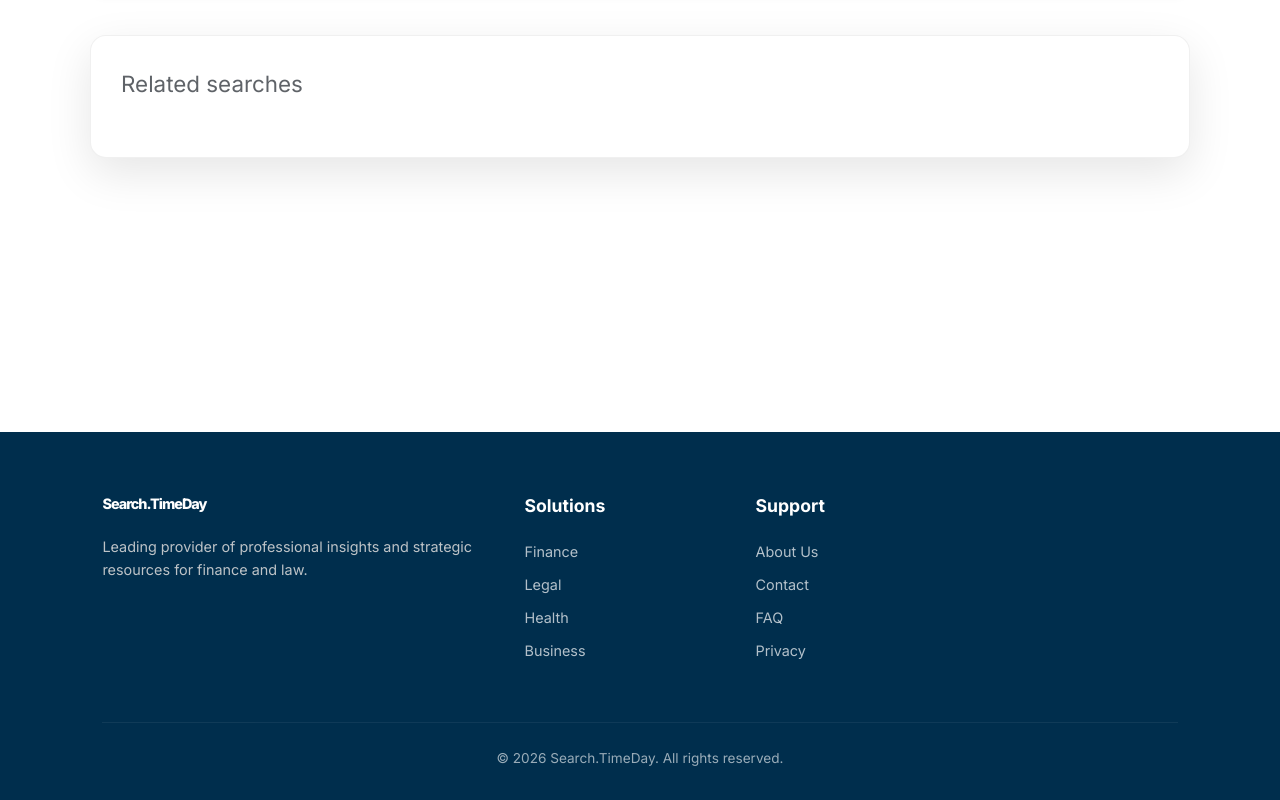
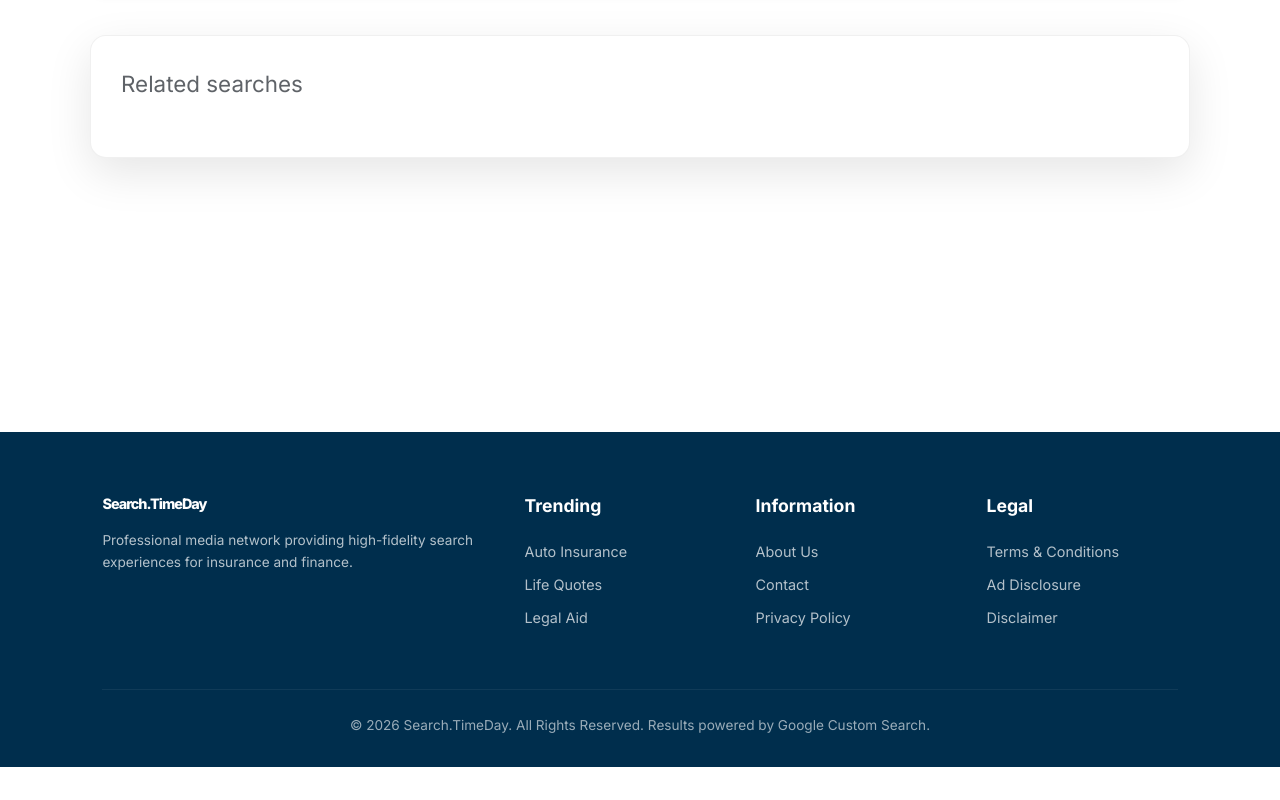
Before and after one commit to djveryvn102/search-timedaynet, a plain HTML site: page search.html in a window 1280 px wide. Shown: the part 323-1123 px from the top of the page. After the commit the page ends 1090 px from the top, so only its background shows below. Drawn offline with Linux system fonts and the light colour scheme.

Commit message:
q
qqqqqqq

```diff
--- a/search.html
+++ b/search.html
@@ -14,6 +14,7 @@
             --muted: #5f6368; --bg: #ffffff; --surface: #f8f9fa;
             --border: #dadce0; --shadow: 0 4px 12px rgba(0,0,0,0.08);
             --container: 1140px;
+            --accent-orange: #ef7d00;
         }
         * { box-sizing: border-box; margin: 0; padding: 0; font-family: 'Inter', sans-serif; }
         body { background: var(--bg); color: var(--text); line-height: 1.6; }
@@ -30,7 +31,6 @@
         .search-header { margin-bottom: 30px; border-bottom: 2px solid var(--surface); padding-bottom: 20px; }
         .search-header h1 { font-size: clamp(1.8rem, 4vw, 2.2rem); color: var(--dark); font-weight: 800; }
 
-        /* CẤU TRÚC TỐI ƯU CHO GOOGLE CSE */
         .search-results-box {
             background: #fff;
             border: 1px solid var(--border);
@@ -46,7 +46,7 @@
         .f-col a { color: rgba(255,255,255,0.7); display: block; margin-bottom: 10px; font-size: 0.9rem; }
         .f-bottom { text-align: center; margin-top: 50px; padding-top: 25px; border-top: 1px solid rgba(255,255,255,0.1); font-size: 0.85rem; opacity: 0.6; }
 
-        /* TÙY CHỈNH GIAO DIỆN GOOGLE CSE ĐỂ ĐỒNG BỘ MÀU SẮC */
+        /* TÙY CHỈNH GIAO DIỆN GOOGLE CSE */
         .gsc-control-cse { padding: 0 !important; border: none !important; }
         .gs-title { color: var(--primary) !important; font-weight: 700 !important; font-size: 1.2rem !important; }
         .gs-snippet { color: var(--muted) !important; line-height: 1.5 !important; }
@@ -57,7 +57,7 @@
             padding: 5px 10px !important;
         }
 
-        /* TỐI ƯU QUẢNG CÁO GOOGLE ADS (CSE) */
+        /* TỐI ƯU QUẢNG CÁO GOOGLE ADS */
         .gsc-webResult.gsc-result.gsc-promotion {
             background-color: #fffdf5 !important;
             border: 1px solid #ffeeba !important;
@@ -122,20 +122,7 @@
             font-weight: 700 !important;
         }
 
-        /* RESPONSIVE */
-        @media (min-width: 768px) and (max-width: 1024px) {
-            .f-grid { grid-template-columns: 1fr 1fr; }
-            .search-results-box { padding: 25px; border-radius: 14px; }
-        }
-        @media (max-width: 767px) {
-            .search-results-box { padding: 15px; }
-            .gs-promotion .gs-title, .gs-promotion .gs-title * { font-size: 1.2rem !important; }
-            .gs-promotion .gs-snippet { font-size: 1rem !important; }
-            .nav-links { gap: 15px; font-size: 0.85rem; }
-            nav { padding: 0 5%; }
-        }
-
-        /* --- RSOC BOX --- */
+        /* RSOC BOX */
         .rsoc-box {
             background: #fff; border-radius: 16px; padding: 30px;
             box-shadow: 0 15px 45px rgba(0,0,0,0.1); margin: 45px 0;
@@ -158,6 +145,20 @@
         }
         .rsoc-text-content { display: flex; align-items: center; gap: 15px; }
         .rsoc-arrow { font-size: 1.3rem; opacity: 0.9; }
+
+        /* RESPONSIVE */
+        @media (min-width: 768px) and (max-width: 1024px) {
+            .f-grid { grid-template-columns: 1fr 1fr; }
+            .search-results-box { padding: 25px; border-radius: 14px; }
+        }
+        @media (max-width: 767px) {
+            .search-results-box { padding: 15px; }
+            .rsoc-item { font-size: 1.1rem; padding: 15px 20px; }
+            .gs-promotion .gs-title, .gs-promotion .gs-title * { font-size: 1.2rem !important; }
+            .gs-promotion .gs-snippet { font-size: 1rem !important; }
+            .nav-links { gap: 15px; font-size: 0.85rem; }
+            nav { padding: 0 5%; }
+        }
     </style>
 </head>
 <body>
@@ -180,29 +181,40 @@
             <script async src="https://cse.google.com/cse.js?cx=5049fa08ffab28b5a"></script>
             <div class="gcse-search"></div>
         </div>
-<div class="rsoc-box">
-                <div class="rsoc-title">Related searches</div>
-                <div class="rsoc-list rsoc-placeholder"></div>
-            </div>
+        <div class="rsoc-box">
+            <div class="rsoc-title">Related searches</div>
+            <div class="rsoc-list rsoc-placeholder"></div>
+        </div>
     </main>
 
     <footer>
         <div class="f-grid">
             <div class="f-col">
-                <a href="https://search.timeday.net/" class="logo" style="color:#fff; margin-bottom: 20px; display: block;">Search.TimeDay</a>
-                <p style="color: #bdc3c7; font-size: 0.9rem;">Leading provider of professional insights and strategic resources for finance and law.</p>
+                <a href="https://search.timeday.net/" class="logo" style="color:#fff; margin-bottom:15px; display:block;">Search.TimeDay</a>
+                <p style="opacity: 0.7; font-size: 0.85rem;">Professional media network providing high-fidelity search experiences for insurance and finance.</p>
             </div>
             <div class="f-col">
-                <h4>Solutions</h4>
-                <a href="#">Finance</a><a href="#">Legal</a><a href="#">Health</a><a href="#">Business</a>
+                <h4>Trending</h4>
+                <a href="category.html">Auto Insurance</a>
+                <a href="category.html">Life Quotes</a>
+                <a href="category.html">Legal Aid</a>
             </div>
             <div class="f-col">
-                <h4>Support</h4>
-                <a href="#">About Us</a><a href="#">Contact</a><a href="#">FAQ</a><a href="#">Privacy</a>
+                <h4>Information</h4>
+                <a href="about.html">About Us</a>
+                <a href="contact.html">Contact</a>
+                <a href="privacy.html">Privacy Policy</a>
             </div>
-
+            <div class="f-col">
+                <h4>Legal</h4>
+                <a href="terms.html">Terms & Conditions</a>
+                <a href="disclaimer.html">Ad Disclosure</a>
+                <a href="disclaimer.html">Disclaimer</a>
+            </div>
         </div>
-        <div class="f-bottom">&copy; 2026 Search.TimeDay. All rights reserved.</div>
+        <div class="f-bottom">
+            &copy; 2026 Search.TimeDay. All Rights Reserved. Results powered by Google Custom Search.
+        </div>
     </footer>
 </body>
 </html>
```
